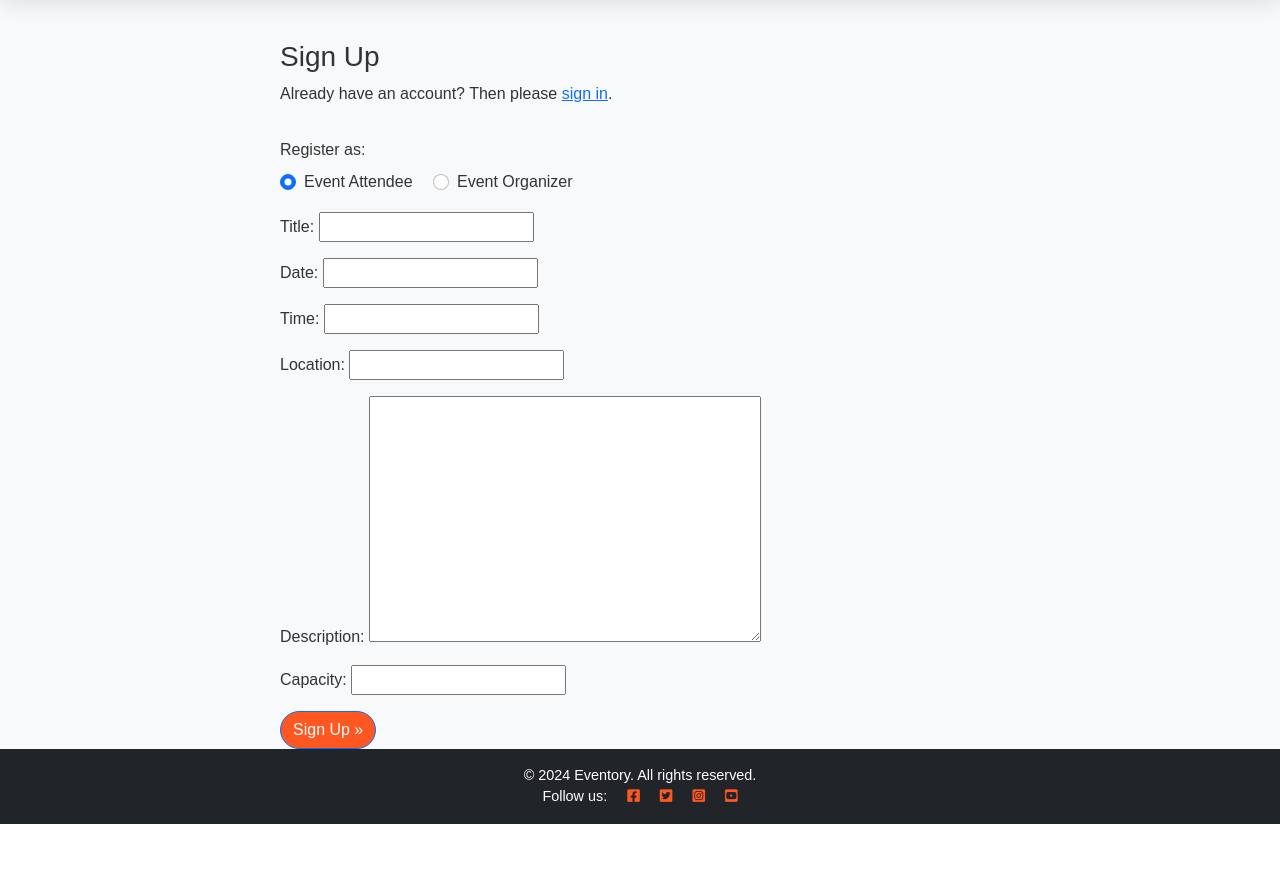
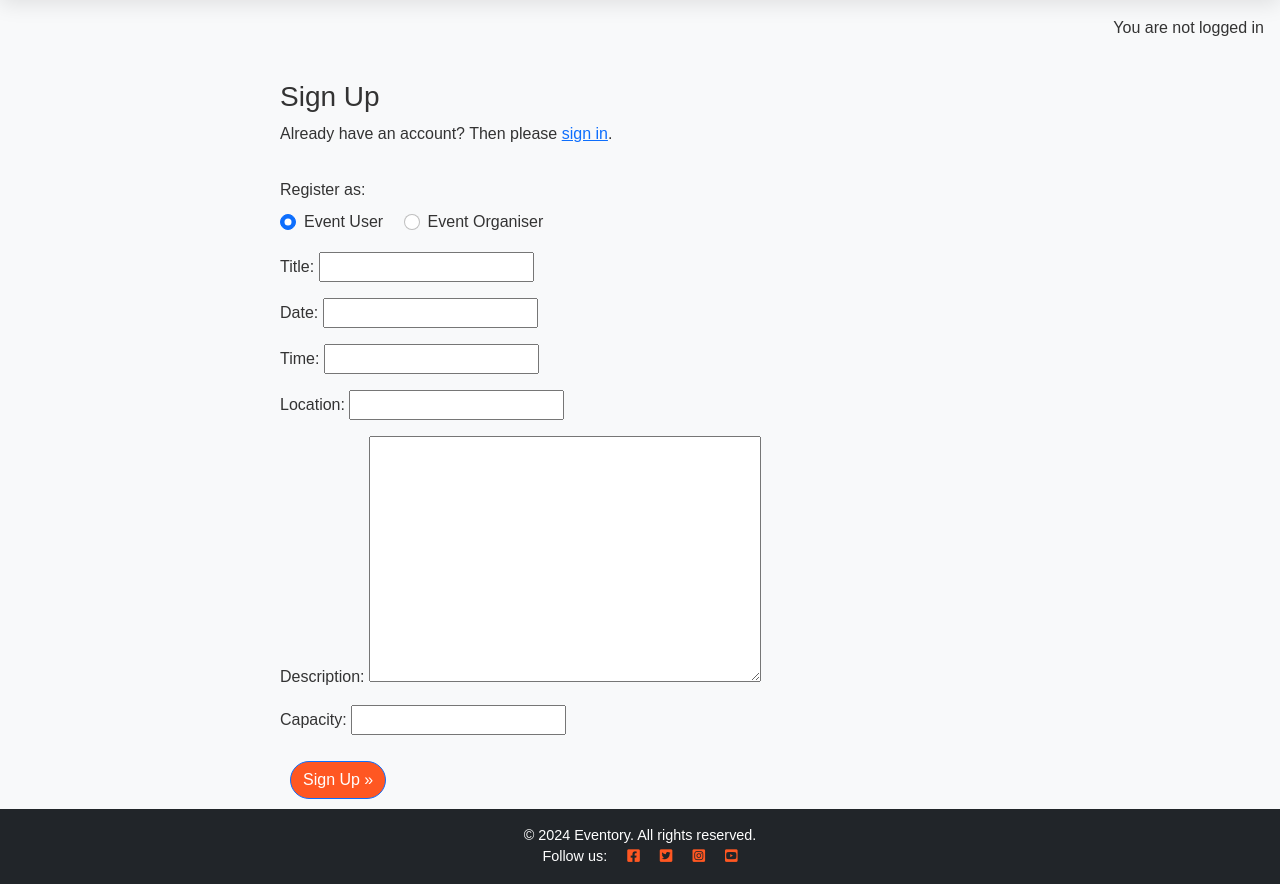
Before and after one commit to Ojay97-hub/event-scheduler, a Django app: template templates/account/signup.html in a window 1280 px wide. Shown: the part 80-964 px from the top of the page. Before the commit the page ends 904 px from the top, so only its background shows below. Run offline with Django 3.2, Linux system fonts and the light colour scheme; tables that the repository leaves empty hold one stand-in row (values such as "Sample post"); the template is opened without the code that fills it: values that come from a table or form of the project are taken from there, most other values are stand-ins (such as "Sample title", 1, 10 or a date in 2020).

Commit message:
added logged in/not logged in message

```diff
--- a/event_scheduler/settings.py
+++ b/event_scheduler/settings.py
@@ -30,7 +30,7 @@ SECRET_KEY = os.environ.get("SECRET_KEY")
 
 
 # SECURITY WARNING: don't run with debug turned on in production!
-DEBUG = False
+DEBUG = True
 
 ALLOWED_HOSTS = [
     '8000-ojay97hub-eventschedule-xsfo1a8oqzj.ws.codeinstitute-ide.net',
--- a/static/css/style.css
+++ b/static/css/style.css
@@ -114,6 +114,7 @@ body {
     background-color: #ff5722; /* Primary button color */
     border-radius: 20px; /* Rounded button */
     transition: background-color 0.3s, transform 0.3s;
+    margin: 10px;
 }
 
 .btn-primary:hover {
--- a/templates/account/signup.html
+++ b/templates/account/signup.html
@@ -24,11 +24,11 @@
                     <div>
                         <div class="form-check form-check-inline">
                             <input class="form-check-input" type="radio" name="user_type" id="attendee" value="attendee" checked>
-                            <label class="form-check-label" for="attendee">{% trans "Event Attendee" %}</label>
+                            <label class="form-check-label" for="attendee">{% trans "Event User" %}</label>
                         </div>
                         <div class="form-check form-check-inline">
-                            <input class="form-check-input" type="radio" name="user_type" id="organizer" value="organizer">
-                            <label class="form-check-label" for="organizer">{% trans "Event Organizer" %}</label>
+                            <input class="form-check-input" type="radio" name="user_type" id="organizer" value="organiser">
+                            <label class="form-check-label" for="organiser">{% trans "Event Organiser" %}</label>
                         </div>
                     </div>
                 </div>
--- a/templates/base.html
+++ b/templates/base.html
@@ -76,6 +76,11 @@
     </nav>
 
     <main class="flex-shrink-0">
+        {% if user.is_authenticated %}
+        <p class="text-end m-3">You are logged in as {{ user }}</p>
+        {% else %}
+        <p class="text-end m-3">You are not logged in</p>
+        {% endif %}
         <div class="container mt-4">
             {% block content %}
             <!-- Content Goes here -->
```
